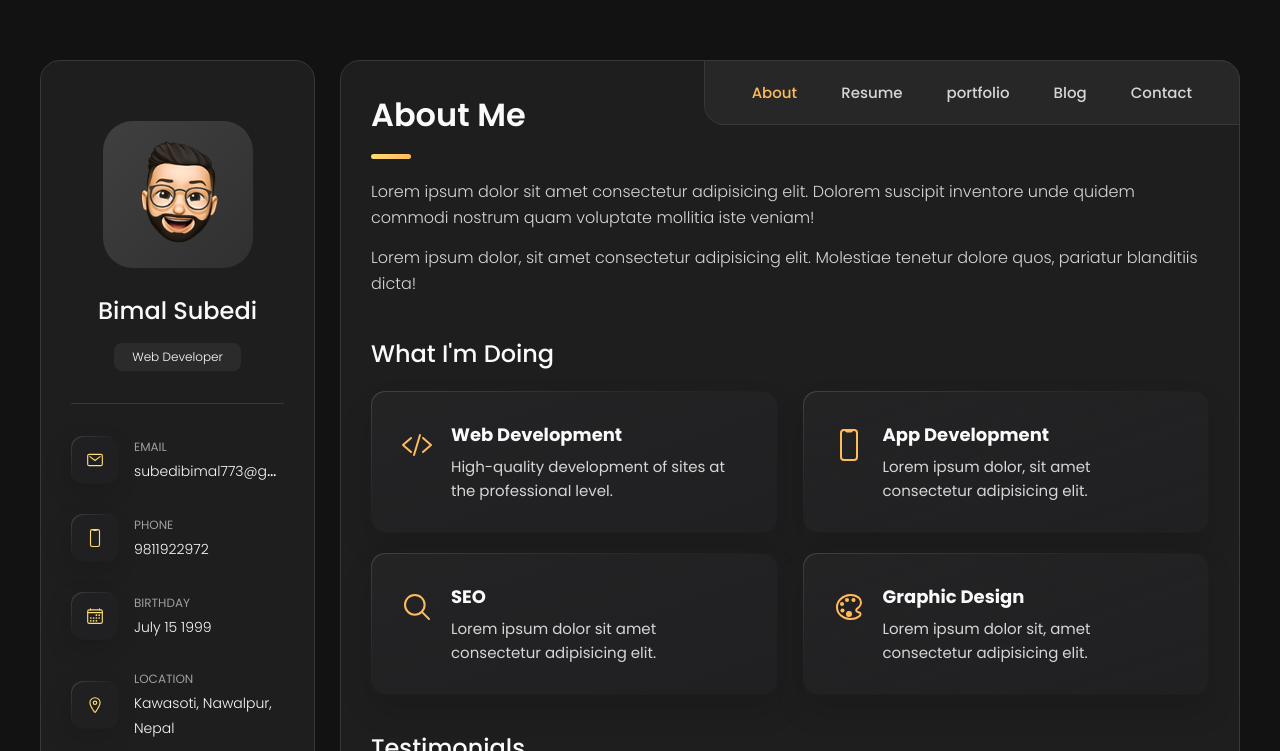
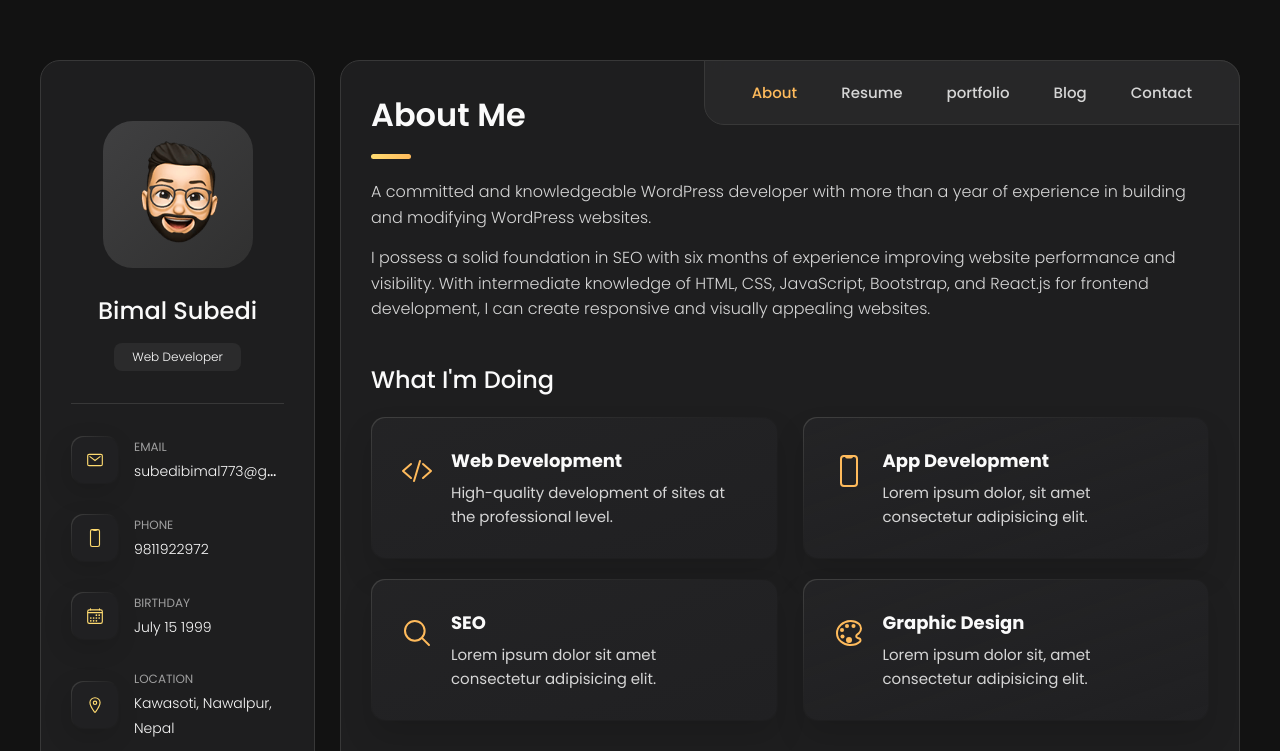
Before and after one commit to bimalsubedi7/myPortfolio, a plain HTML site: page index.html in a window 1280 px wide. Shown: the top 751 px of the page. Drawn offline with nearby package versions, Linux system fonts and the light colour scheme.

Commit message:
Update index.html

```diff
--- a/index.html
+++ b/index.html
@@ -105,11 +105,12 @@
                 </header>
 
                 <section class="about-text">
-                    <p>Lorem ipsum dolor sit amet consectetur adipisicing elit. Dolorem suscipit inventore unde quidem
-                        commodi nostrum quam voluptate mollitia iste veniam!</p>
-                    <p>
-                        Lorem ipsum dolor, sit amet consectetur adipisicing elit. Molestiae tenetur dolore quos,
-                        pariatur blanditiis dicta!
+                    <p>A committed and knowledgeable WordPress developer with more than a year of experience in
+ building and modifying WordPress websites. </p>
+                    <p>I possess a solid foundation in SEO with six months of
+ experience improving website performance and visibility. With intermediate knowledge of HTML,
+ CSS, JavaScript, Bootstrap, and React.js for frontend development, I can create responsive and
+ visually appealing websites.
                     </p>
                 </section>
 
```
